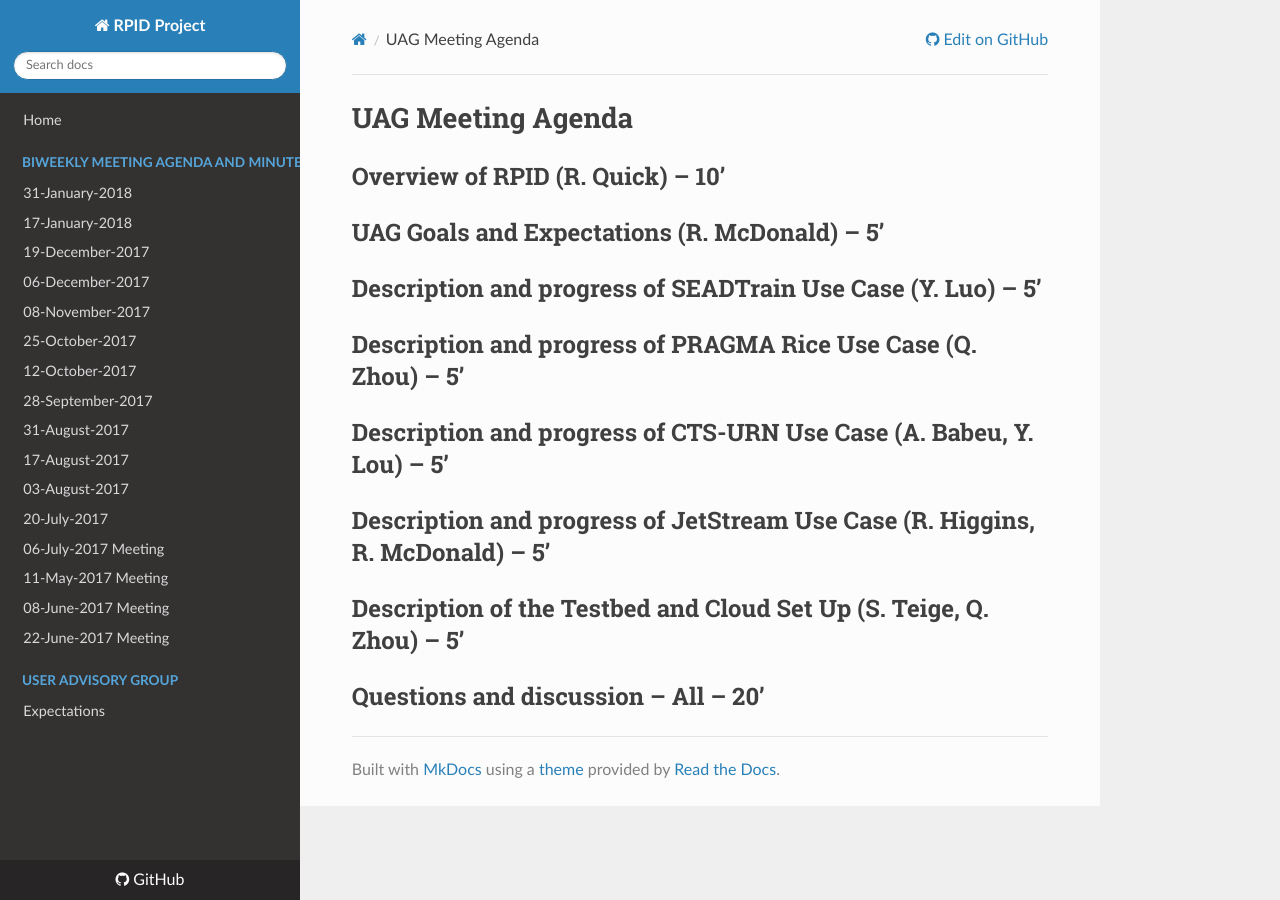
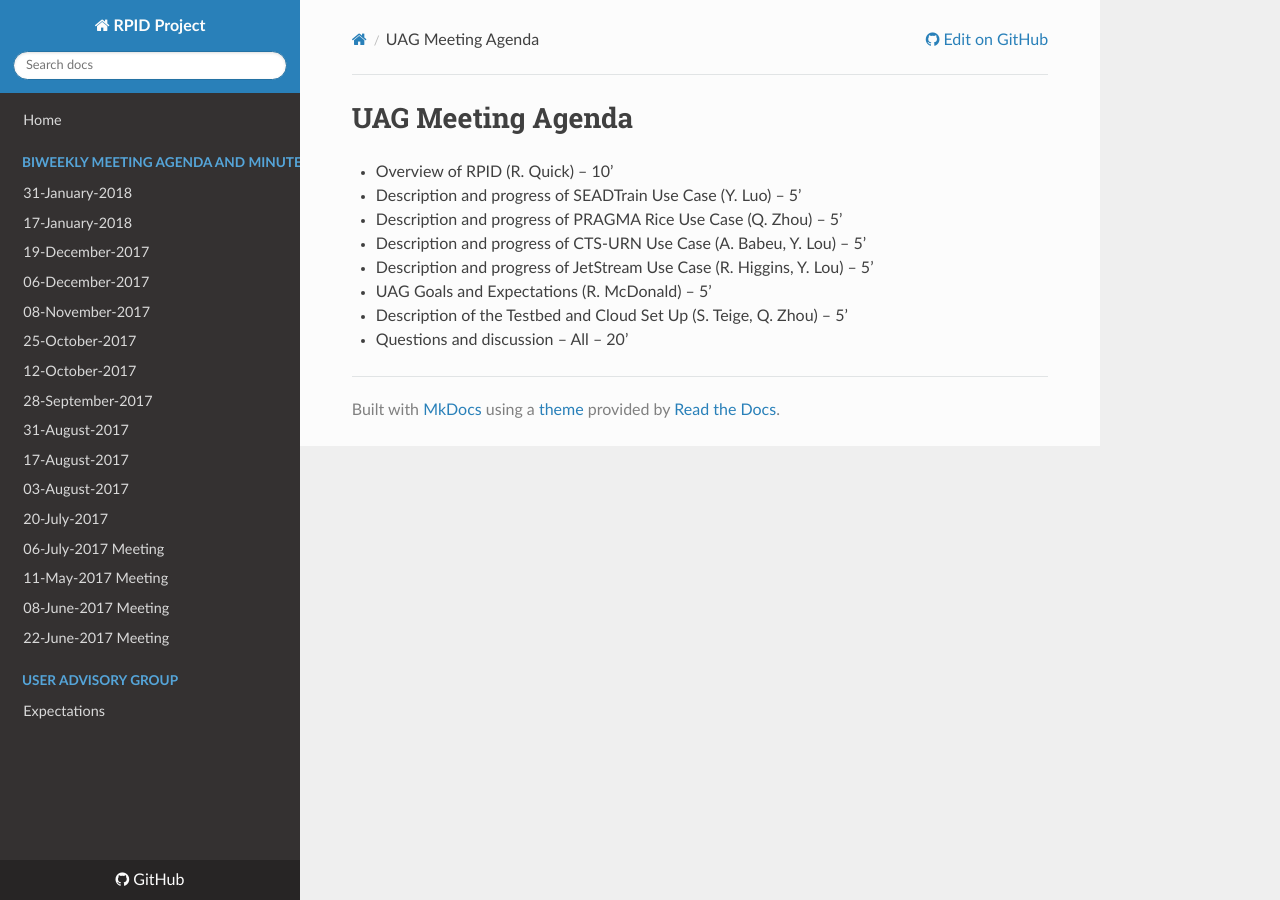
Before and after one commit to rpidproject/rpid, an MkDocs documentation site: the page built from docs/UAG-2-February-2018.md, in a window 1280 px wide. Built offline with MkDocs 1.6.1, drawn with Linux system fonts in a browser that asks for light colours; nearby versions of some CDN libraries; old or Windows-style settings are respelled for this version of MkDocs.

Commit message:
Update UAG-2-February-2018.md

```diff
--- a/docs/UAG-2-February-2018.md
+++ b/docs/UAG-2-February-2018.md
@@ -1,11 +1,10 @@
 # UAG Meeting Agenda
 
-## Overview of RPID (R. Quick) – 10’
-
-## UAG Goals and Expectations (R. McDonald) – 5’
-## Description and progress of SEADTrain Use Case (Y. Luo) – 5’
-## Description and progress of PRAGMA Rice Use Case (Q. Zhou) – 5’
-## Description and progress of CTS-URN Use Case (A. Babeu, Y. Lou) – 5’
-## Description and progress of JetStream Use Case (R. Higgins, R. McDonald) – 5’
-## Description of the Testbed and Cloud Set Up (S. Teige, Q. Zhou) – 5’
-## Questions and discussion – All – 20’
+   * Overview of RPID (R. Quick) – 10’
+   * Description and progress of SEADTrain Use Case (Y. Luo) – 5’
+   * Description and progress of PRAGMA Rice Use Case (Q. Zhou) – 5’
+   * Description and progress of CTS-URN Use Case (A. Babeu, Y. Lou) – 5’
+   * Description and progress of JetStream Use Case (R. Higgins, Y. Lou) – 5’
+   * UAG Goals and Expectations (R. McDonald) – 5’
+   * Description of the Testbed and Cloud Set Up (S. Teige, Q. Zhou) – 5’
+   * Questions and discussion – All – 20’
```
